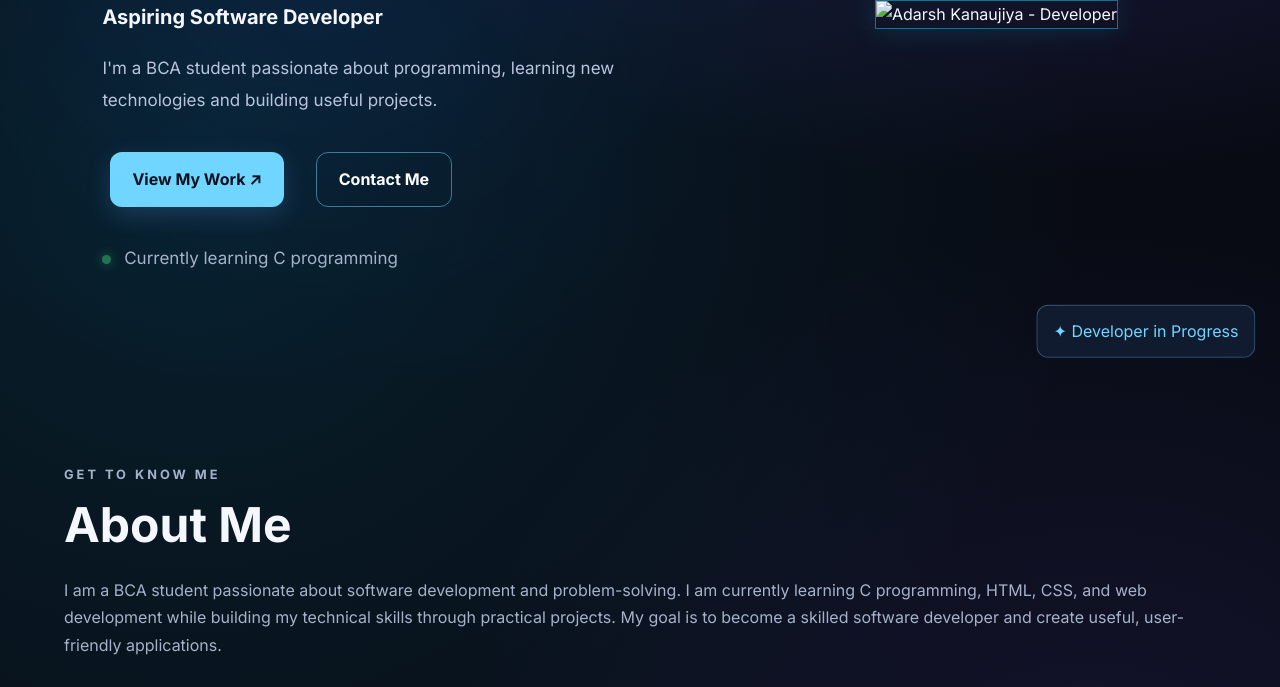
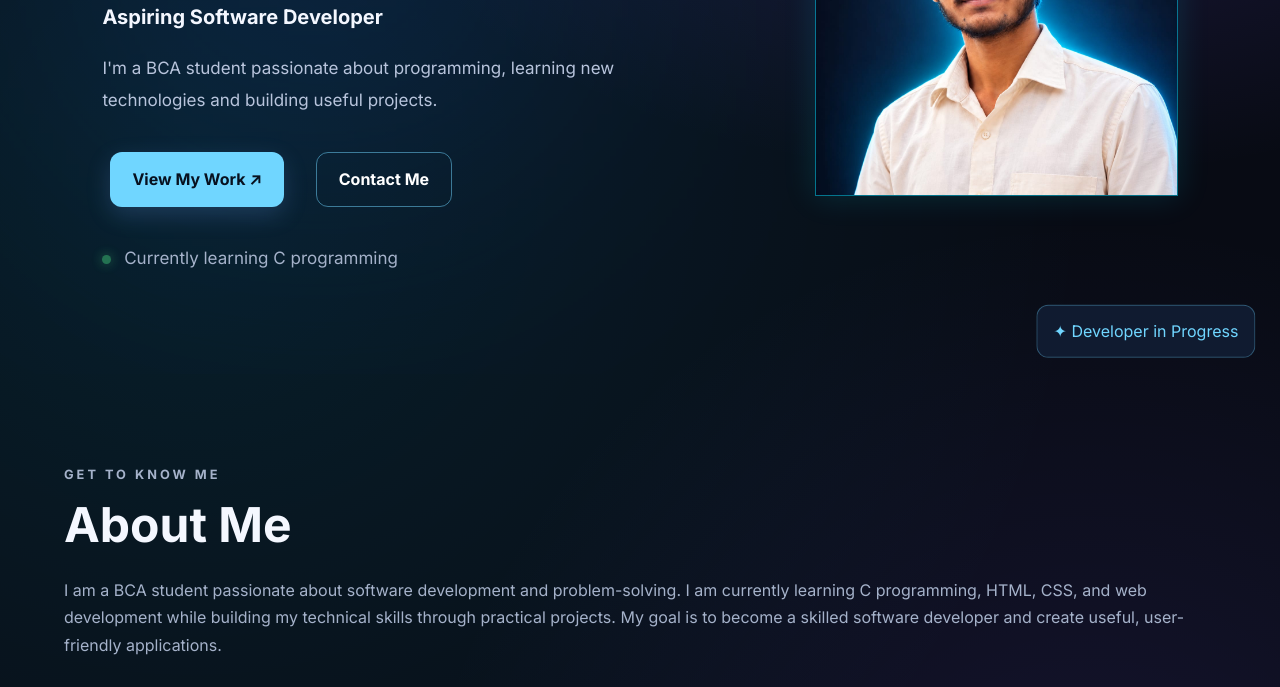
Before and after one commit to adarsh-devl/adarsh-portfolio, a plain HTML site: page index.html in a window 1280 px wide. Shown: the part 413-1100 px from the top of the page. Drawn offline with Linux system fonts and the light colour scheme.

Commit message:
Update index.html

```diff
--- a/index.html
+++ b/index.html
@@ -25,7 +25,7 @@
    <section id="home" class="hero">
     <div class="hero-photo">
   <img
-    src="images/profile.jpg/portfolio.jpg"
+   src="./portfolio.jpg"
     alt="Adarsh Kanaujiya - Developer"
     class="profile-photo"
   />
```
